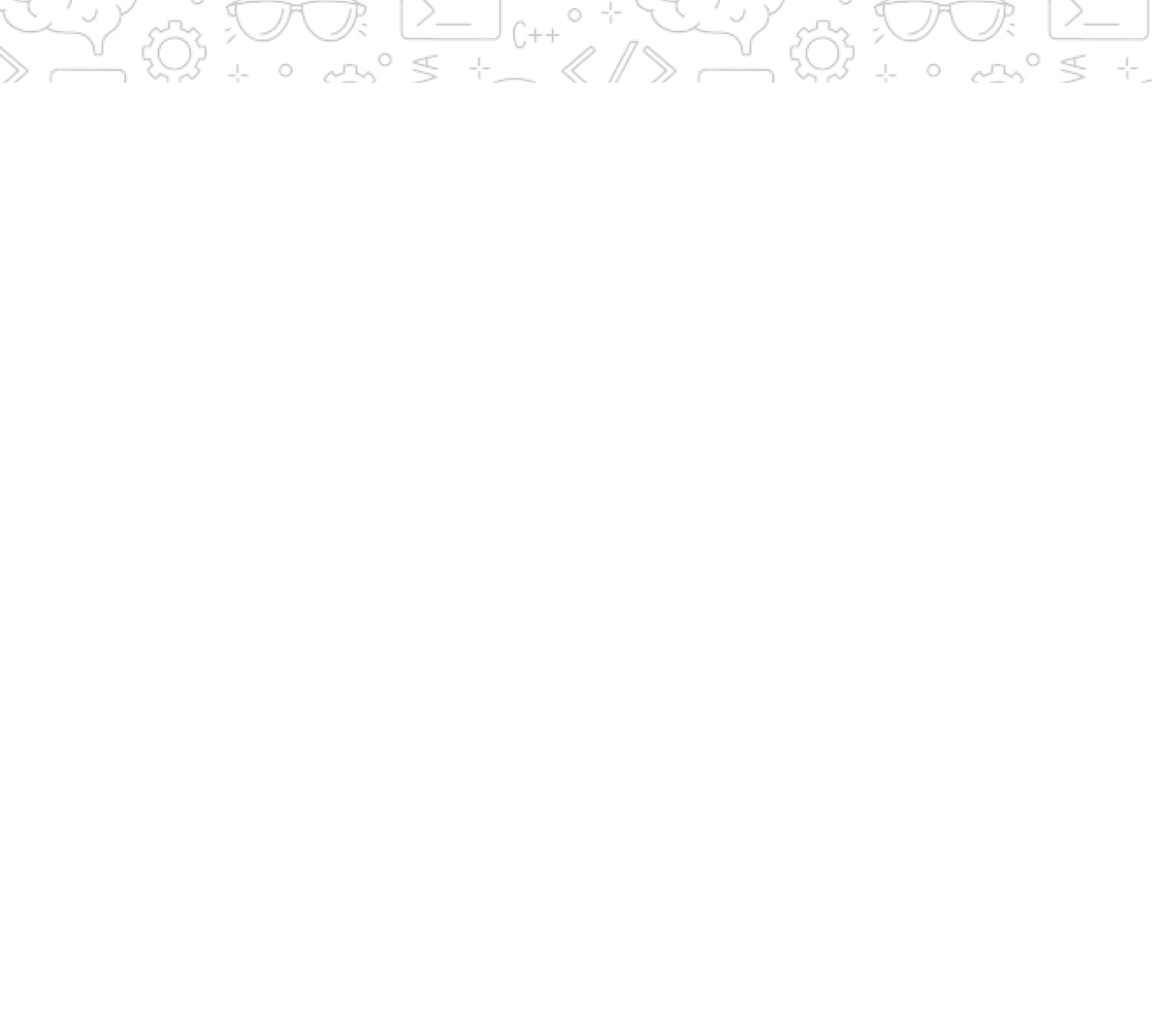
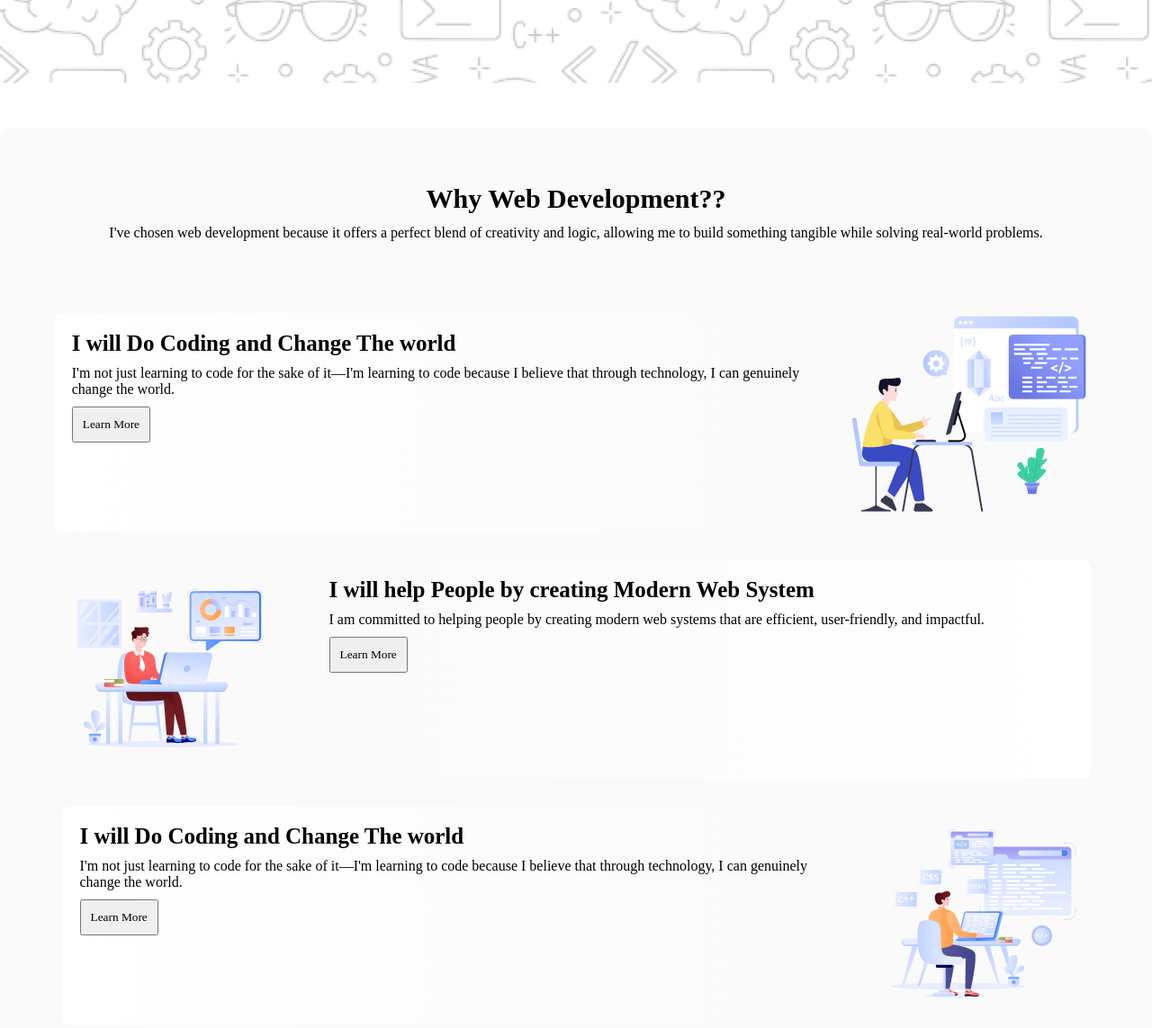
Before and after one commit to PeyalHasan/b10a1-assignment-1, a plain HTML site: page index.html in a window 1280 px wide. Shown: the part 500-1643 px from the top of the page at 90% size. Before the commit the page ends 800 px from the top, so only its background shows below. Drawn offline with Linux system fonts and the light colour scheme; a web font is replaced by a local one.

Commit message:
complite why dev section

```diff
--- a/Style/style.css
+++ b/Style/style.css
@@ -63,3 +63,42 @@
 .hero-btn button:hover{
     background: #444444;
 }
+.why-dev{
+    background-color: #fafafa;
+    margin-top: 50px;
+    padding: 50px;
+    border-radius: 10px;
+}
+.dev-container{
+    padding-bottom: 50px;
+    text-align: center;
+}
+.dev-container h2{
+    margin: 12px;
+    font-size: 30px;
+    font-weight: 800;
+}
+.coding{
+    display: flex;
+    margin-top: 30px;
+}
+.coding-container{
+    width: 70%;
+    background: linear-gradient(to right, white, transparent);
+    padding:20px;
+    border-radius: 10px;
+}
+.coding-title{
+    margin-bottom: 10px;
+    font-size: 25px;
+}
+.learn{
+    margin-top: 10px;
+    padding: 10px;
+}
+.coding-contain{
+    width: 70%;
+    background: linear-gradient(to left, white, transparent);
+    padding:20px;
+    border-radius: 10px;
+}
--- a/index.html
+++ b/index.html
@@ -39,7 +39,44 @@
         </section>
     </header>
     <main>
+    <!--Section Why DEV-->
+    <section class="why-dev">
+        <div class="dev-container">
+            <h2>Why Web Development??</h2>
+            <p>I've chosen web development because it offers a perfect blend of creativity and logic, allowing me to build something tangible while solving real-world problems.</p>
+        </div>
+        <div class="coding">
+            <div class="coding-container">
+                <h2 class="coding-title">I will Do Coding and Change The world</h2>
+                <p class="coding-description">I'm not just learning to code for the sake of it—I'm learning to code because I believe that through technology, I can genuinely change the world.</p>
+                <a href="https://developer.mozilla.org/en-US/docs/Learn" target="_blank" ><button class="learn">Learn More</button></a>
+            </div>
+            <div class="coding-img">
+                <img src="./assets/Layer_1.png" alt="">
+            </div>
+        </div>
+        <div class="coding">
+            <div class="coding-img">
+                <img src="./assets/Group 3.png" alt="">
+            </div>
+            <div class="coding-contain">
+                <h2 class="coding-title">I will help People by creating Modern Web System</h2>
+                <p class="coding-description">I am committed to helping people by creating modern web systems that are efficient, user-friendly, and impactful.</p>
+                <a href="https://developer.mozilla.org/en-US/docs/Learn" target="_blank" ><button class="learn">Learn More</button></a>
+            </div>
 
+        </div>
+        <div class="coding">
+            <div class="coding-container">
+                <h2 class="coding-title">I will Do Coding and Change The world</h2>
+                <p class="coding-description">I'm not just learning to code for the sake of it—I'm learning to code because I believe that through technology, I can genuinely change the world.</p>
+                <a href="https://developer.mozilla.org/en-US/docs/Learn" target="_blank" ><button class="learn">Learn More</button></a>
+            </div>
+            <div class="coding-img">
+                <img src="./assets/Group 4.png" alt="">
+            </div>
+        </div>
+    </section>
     </main>
     <footer id="footer">
 
```
